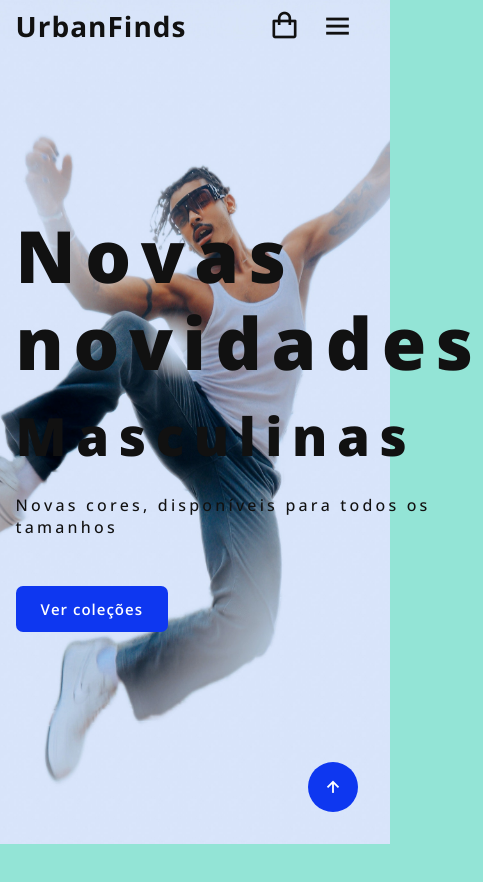
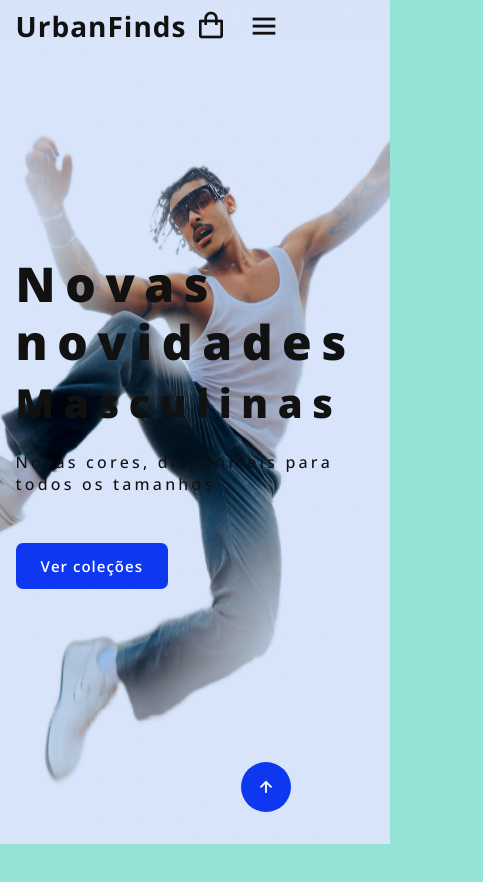
Before and after one commit to niltoncesar3/lojaDeRoupas, a plain HTML site: page index.html in a window 390 px wide. Shown: the top 882 px of the page, 483 px wide, since content can reach past the window. Drawn offline with nearby package versions, Linux system fonts and the light colour scheme.

Commit message:
responsive change

```diff
--- a/style.css
+++ b/style.css
@@ -389,13 +389,16 @@ header.sticky{
     #menu-icon{
         display: block;
         cursor: pointer;
+        width: 50%;
     }
 
     .header-icons{
         display: inline-flex;
+        width: 50%;
     }
 
     .navlist{
+        width: 50%;
         border-radius: 15px;
         position: absolute;
         top: 100%;
@@ -418,4 +421,16 @@ header.sticky{
     .navlist.open{
         left: 0;
     }
+
+    .top{
+        width: 30%;
+    }
+
+    .home-text h1{
+        font-size: 3rem;
+    }
+
+    .home-text span{
+        font-size: 2.5rem;
+    }
 }
```
